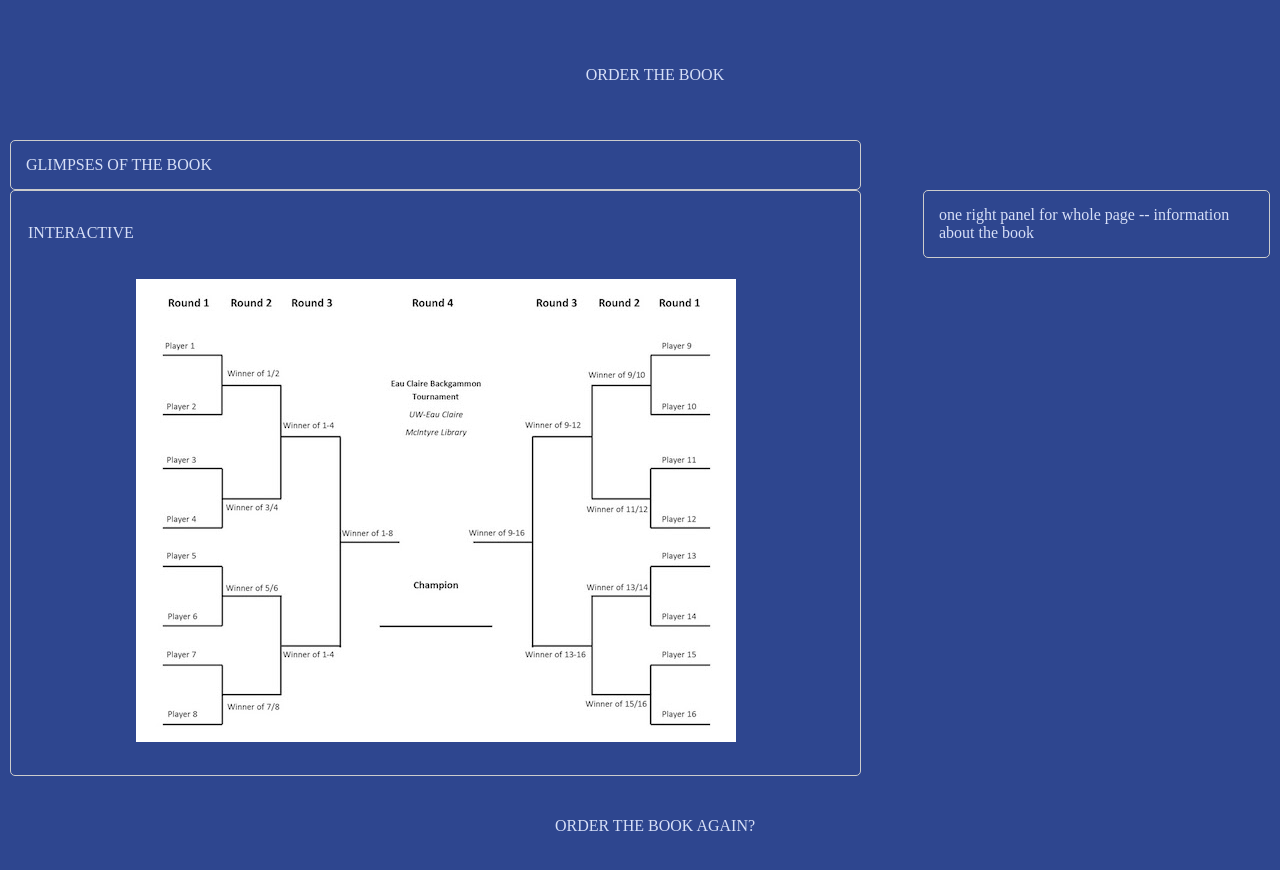
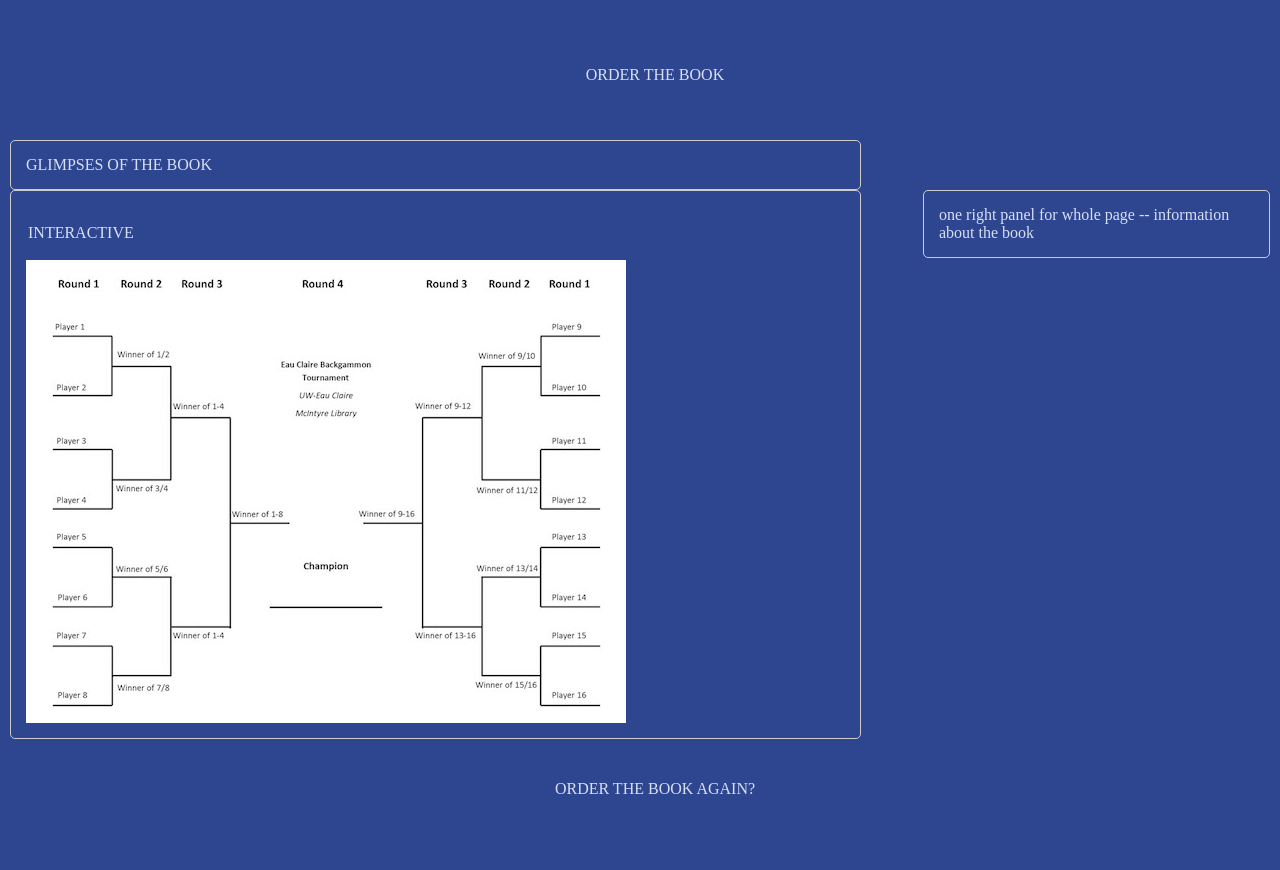
Before and after one commit to swim-mer/backgammon_book, a plain HTML site: page web_static/index.html in a window 1280 px wide. After the commit the page ends 839 px from the top, so only its background shows below. Drawn offline with Linux system fonts and the light colour scheme.

Commit message:
Update image structure

```diff
--- a/web_static/index.html
+++ b/web_static/index.html
@@ -14,7 +14,7 @@
 		<div class="right">one right panel for whole page -- information about the book</div><!--right side-->
 		<div class="left">
 			<p>INTERACTIVE</p>
-			<div class="bracket"></div>
+			<img src="images/backgammon_tourney_bracket.jpg" alt="Bracket chart">
 		</div><!--left side-->
 		<footer>ORDER THE BOOK AGAIN?</footer>
 	</body>
```
